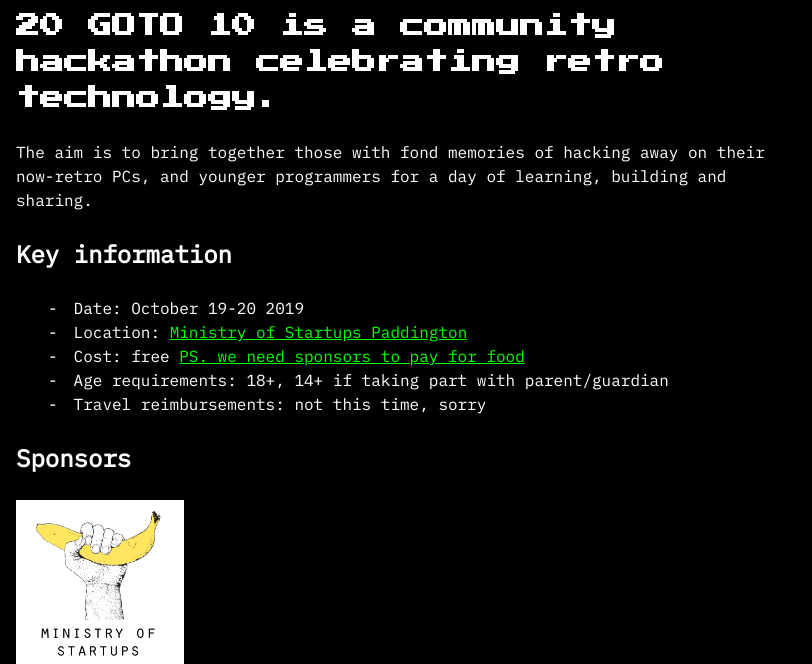
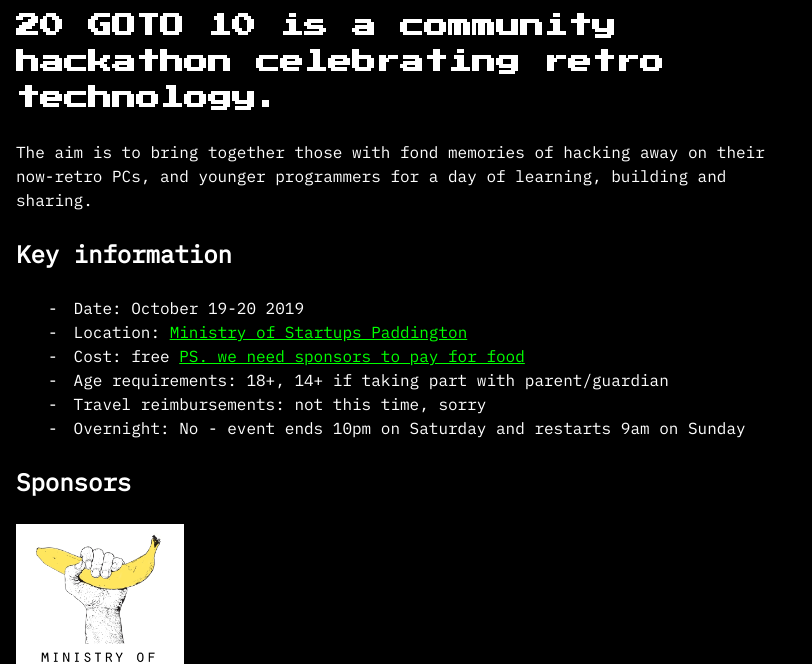
Before and after one commit to underlandxyz/20goto10hack.io, a plain HTML site: page index.html in a window 1280 px wide. Shown: the part 165-829 px from the top of the page, without its empty margins (0-812 px from the left). Drawn offline with Linux system fonts and the light colour scheme; a script that the page names is missing.

Commit message:
overnight

```diff
--- a/index.html
+++ b/index.html
@@ -42,6 +42,7 @@
       <li>Cost: free <a href="mailto:20goto10@underland.xyz">PS. we need sponsors to pay for food</a></li>
       <li>Age requirements: 18+, 14+ if taking part with parent/guardian</li>
       <li>Travel reimbursements: not this time, sorry</li>
+      <li>Overnight: No - event ends 10pm on Saturday and restarts 9am on Sunday</li>
     </ul>
 
     <h2>Sponsors</h2>
```
